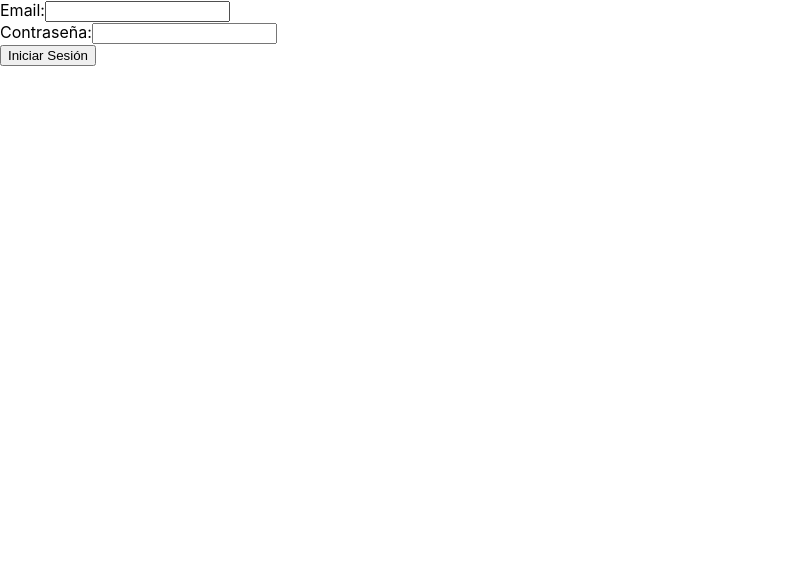
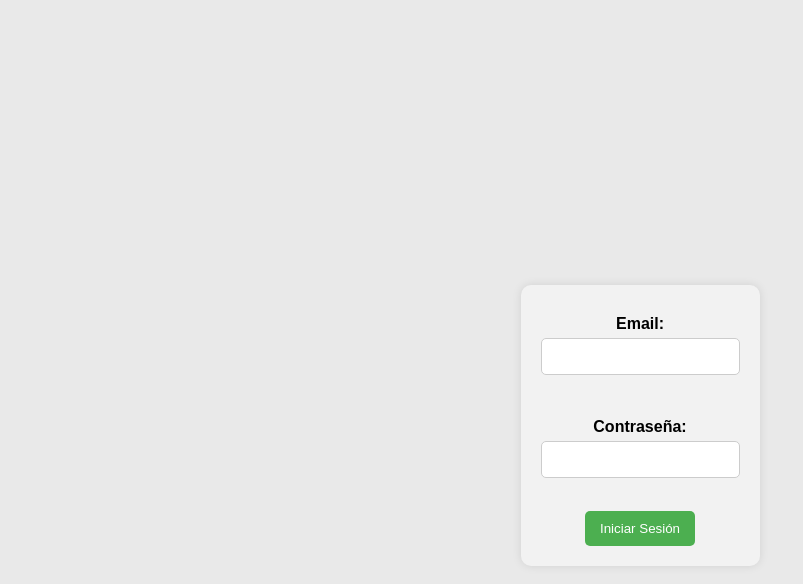
Before and after one commit to AlexZepeda19/Framework-frontend, a React (Create React App) app: page / in a window 1280 px wide. Shown: the top 584 px of the page, without its empty margins (0-803 px from the left). Built offline with nearby package versions, Linux system fonts and the light colour scheme.

Commit message:
inicio de sesion casi terminado
.

```diff
--- /dev/null
+++ b/src/components/Login.css
@@ -0,0 +1,56 @@
+/* Estilo general para el formulario */
+form {
+    display: flex;
+    flex-direction: column;
+    align-items: center;
+    background-color: #f2f2f2;
+    padding: 20px;
+    border-radius: 10px;
+    box-shadow: 0 0 10px rgba(0, 0, 0, 0.1);
+    max-width: 400px;
+    margin: auto;
+    margin-top: 50px;
+  }
+
+  /* Estilo para las etiquetas de los inputs */
+  label {
+    margin: 10px 0 5px;
+    font-weight: bold;
+  }
+
+  /* Estilo para los inputs */
+  input[type="email"],
+  input[type="password"] {
+    padding: 10px;
+    margin-bottom: 15px;
+    border: 1px solid #ccc;
+    border-radius: 5px;
+    width: 100%;
+    box-sizing: border-box;
+  }
+
+  /* Estilo para el botón */
+  button {
+    padding: 10px 15px;
+    color: white;
+    background-color: #4CAF50;
+    border: none;
+    border-radius: 5px;
+    cursor: pointer;
+    transition: background-color 0.3s ease;
+  }
+
+  button:hover {
+    background-color: #45a049;
+  }
+
+  /* Estilo para la alineación central del formulario en la página */
+  body {
+    display: flex;
+    justify-content: center;
+    align-items: center;
+    height: 100vh;
+    margin: 0;
+    font-family: Arial, sans-serif;
+    background-color: #e9e9e9;
+  }
--- a/src/components/Login.jsx
+++ b/src/components/Login.jsx
@@ -1,5 +1,6 @@
 import React, { useState } from 'react';
-import { useNavigate } from 'react-router-dom'; // Importar useNavigate
+import { useNavigate } from 'react-router-dom';
+import './Login.css'
 
 const Login = () => {
   const [email, setEmail] = useState('');
```
